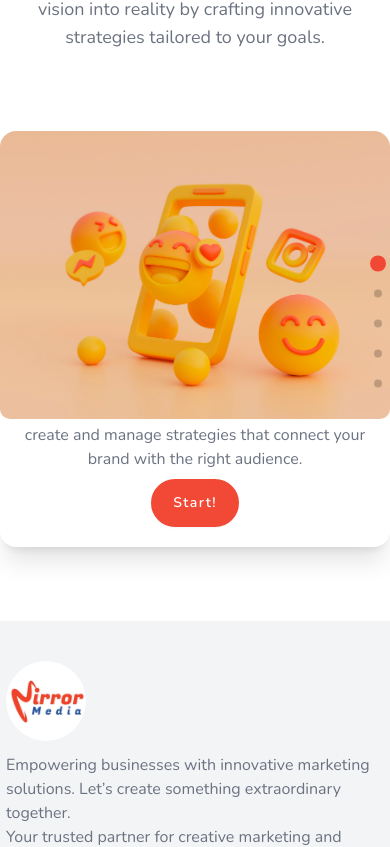
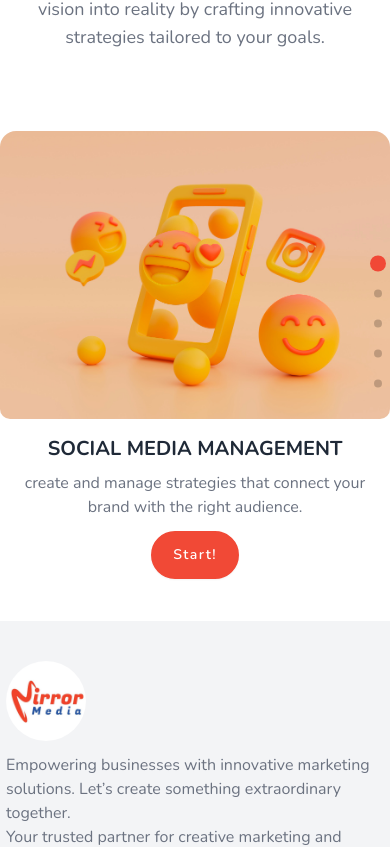
Before and after one commit to neutroon/mirror-media-react, a React (Vite) app: page / in a window 390 px wide. Shown: the part 897-1744 px from the top of the page. Built offline with nearby package versions, Linux system fonts and the light colour scheme.

Commit message:
fix service card style bug in small screens the bug is the title not shown because the height is small

```diff
--- a/src/components/ServiceCard/ServiceCard.jsx
+++ b/src/components/ServiceCard/ServiceCard.jsx
@@ -11,7 +11,7 @@ const ServiceCard = ({ cardDirection = "right", inSlider = false }) => {
         onMouseEnter={() => (inSlider ? "" : setIsActive(true))}
         onMouseLeave={() => (inSlider ? "" : setIsActive(false))}
         className={`${styles.serviceCard} ${
-          isActive || inSlider ? "h-[26rem] pt-56" : "h-64"
+          isActive || inSlider ? "h-[30rem] pt-[17rem]" : "h-64"
         } text-center card card-side flex-col bg-base-100 shadow-xl overflow-hidden `}
       >
         <figure
@@ -26,7 +26,9 @@ const ServiceCard = ({ cardDirection = "right", inSlider = false }) => {
           />
         </figure>
         <div className="card-body px-2 ">
-          <h2 className="card-title mx-auto">SOCIAL MEDIA MANAGEMENT</h2>
+          <h2 className="card-title mx-auto font-bold">
+            SOCIAL MEDIA MANAGEMENT
+          </h2>
           <p className="text-gray-500">
             create and manage strategies that connect your brand with the right
             audience.
```
